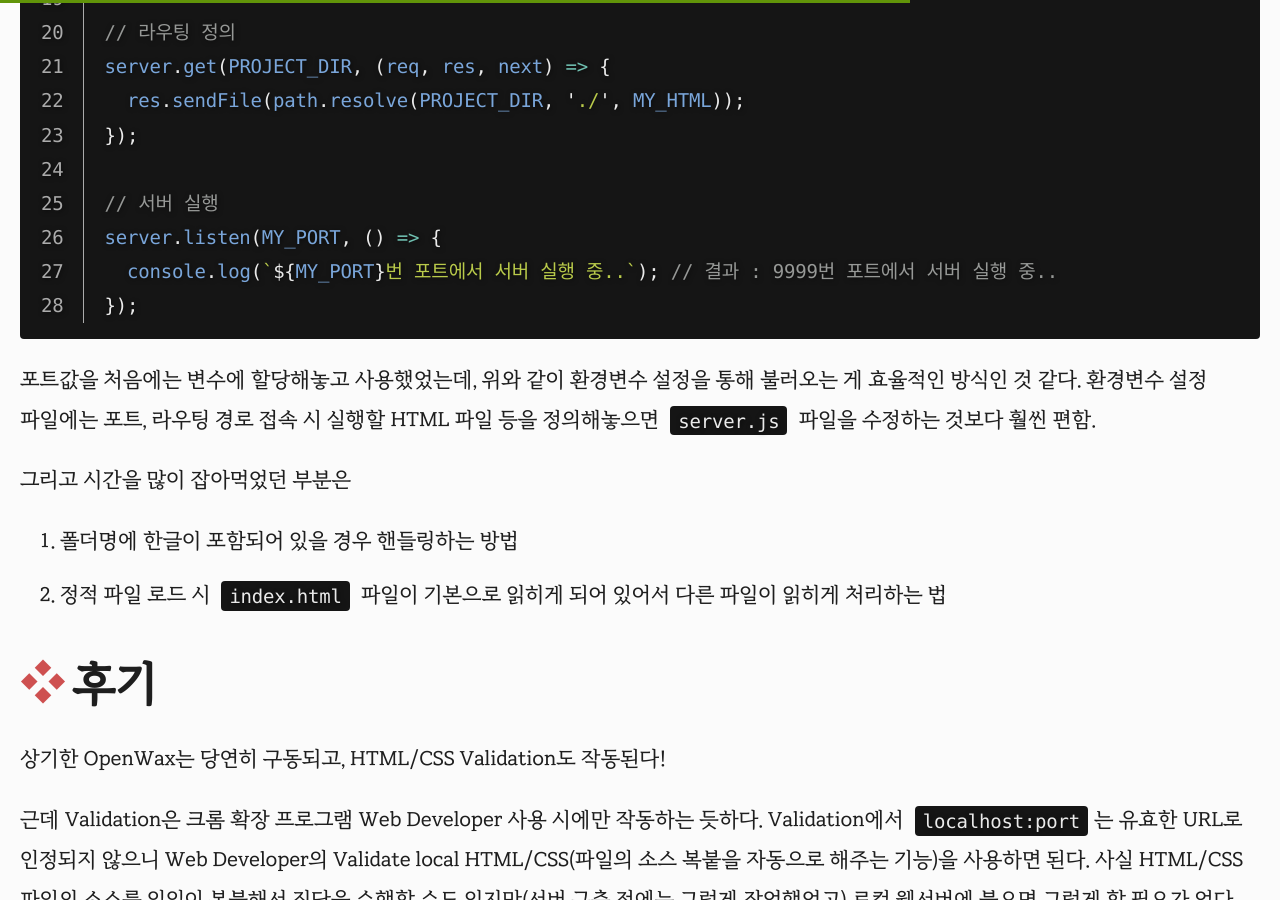
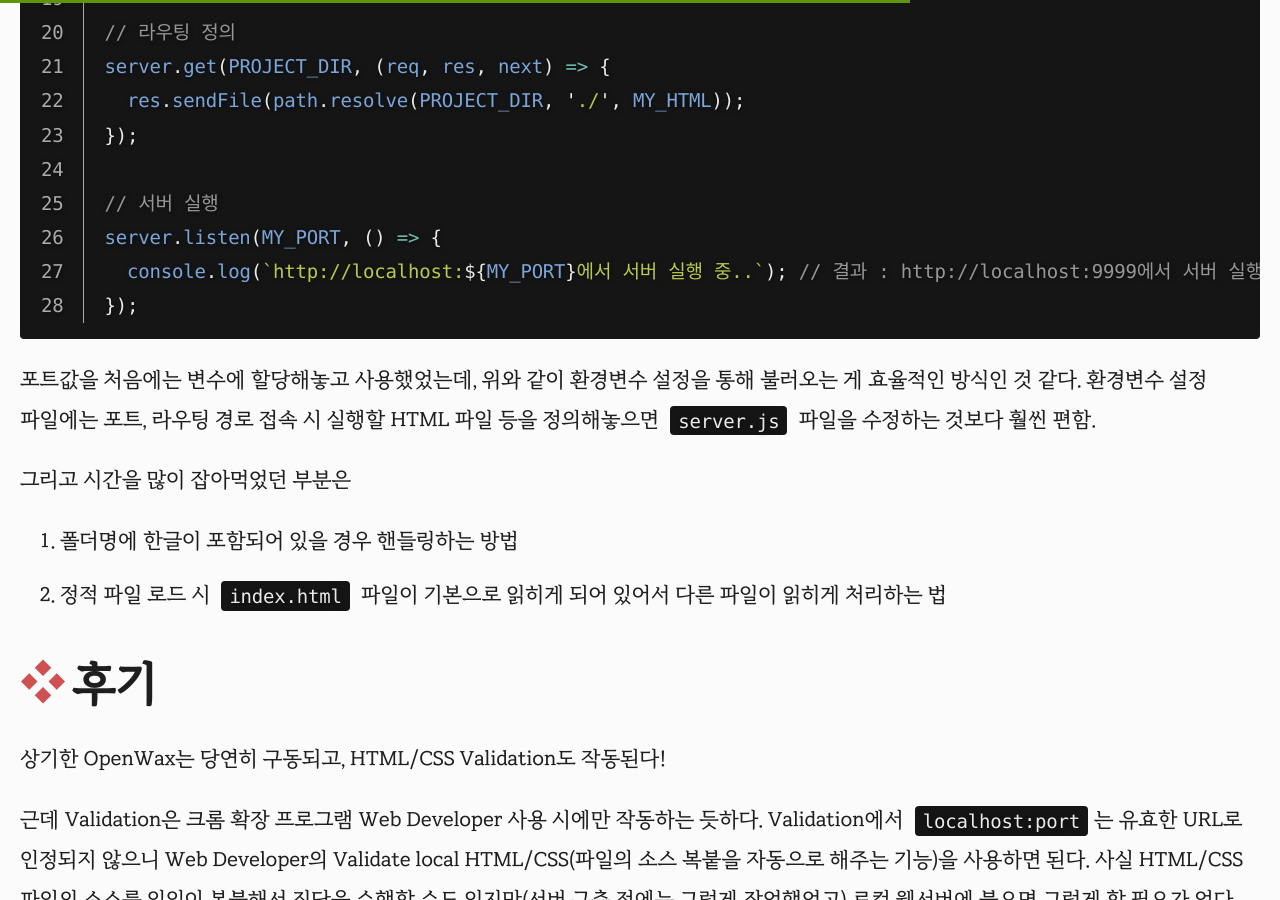
Before and after one commit to selosele/selosele.github.io, a Jekyll site: the page built from _posts/2021-03-09-epilogue-of-create-express-server.md, in a window 1280 px wide and 900 px high, scrolled down 1830 px. Built offline with Jekyll 4.4.1, drawn with Linux system fonts in a browser that asks for light colours; comment, search, counter and statistics services are not loaded.

Commit message:
내용 수정

````diff
--- a/_posts/2021-03-09-epilogue-of-create-express-server.md
+++ b/_posts/2021-03-09-epilogue-of-create-express-server.md
@@ -55,7 +55,7 @@ server.get(PROJECT_DIR, (req, res, next) => {
 
 // 서버 실행
 server.listen(MY_PORT, () => {
-  console.log(`${MY_PORT}번 포트에서 서버 실행 중..`); // 결과 : 9999번 포트에서 서버 실행 중..
+  console.log(`http://localhost:${MY_PORT}에서 서버 실행 중..`); // 결과 : http://localhost:9999에서 서버 실행 중..
 });
 ```
 
````
